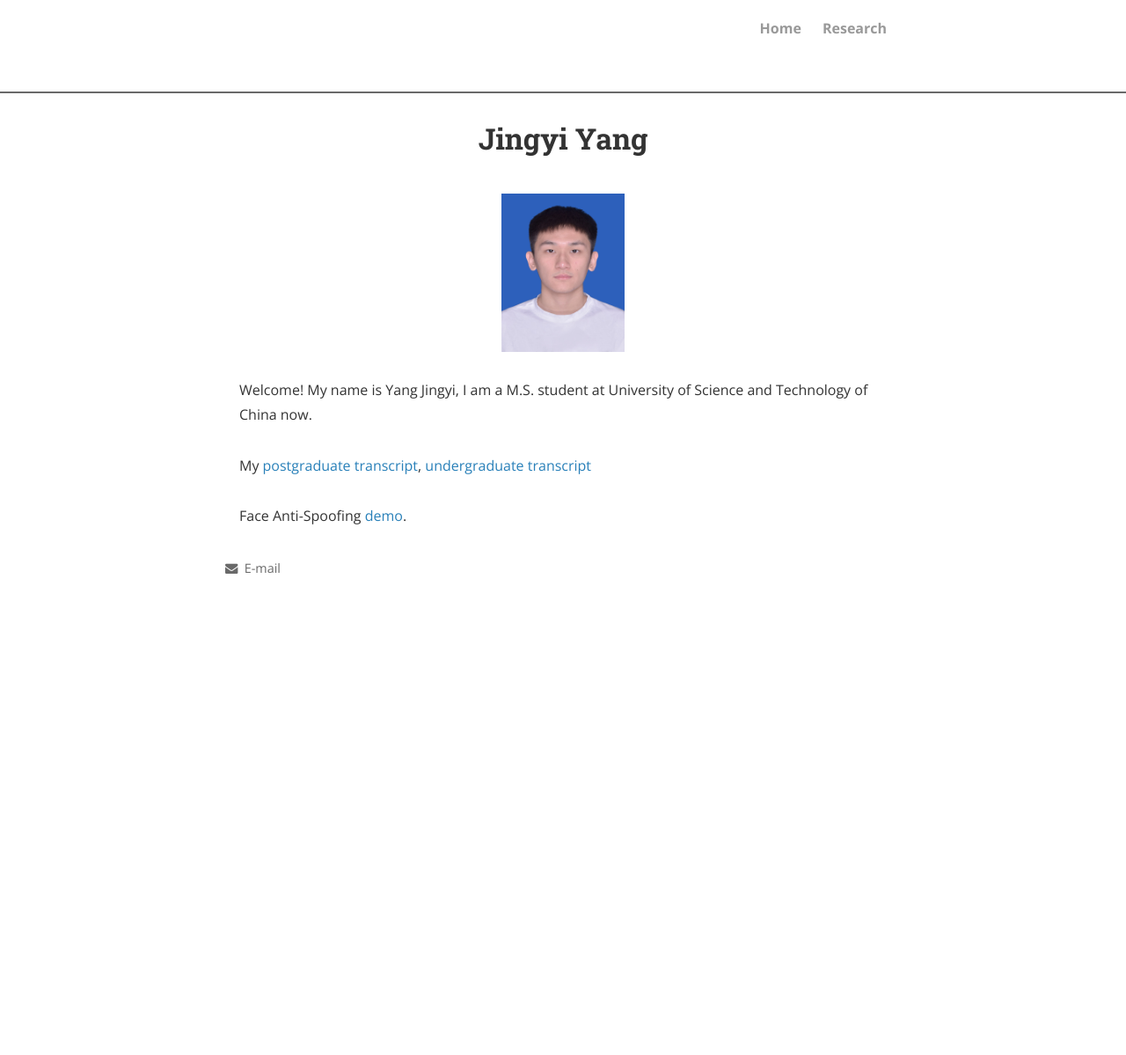
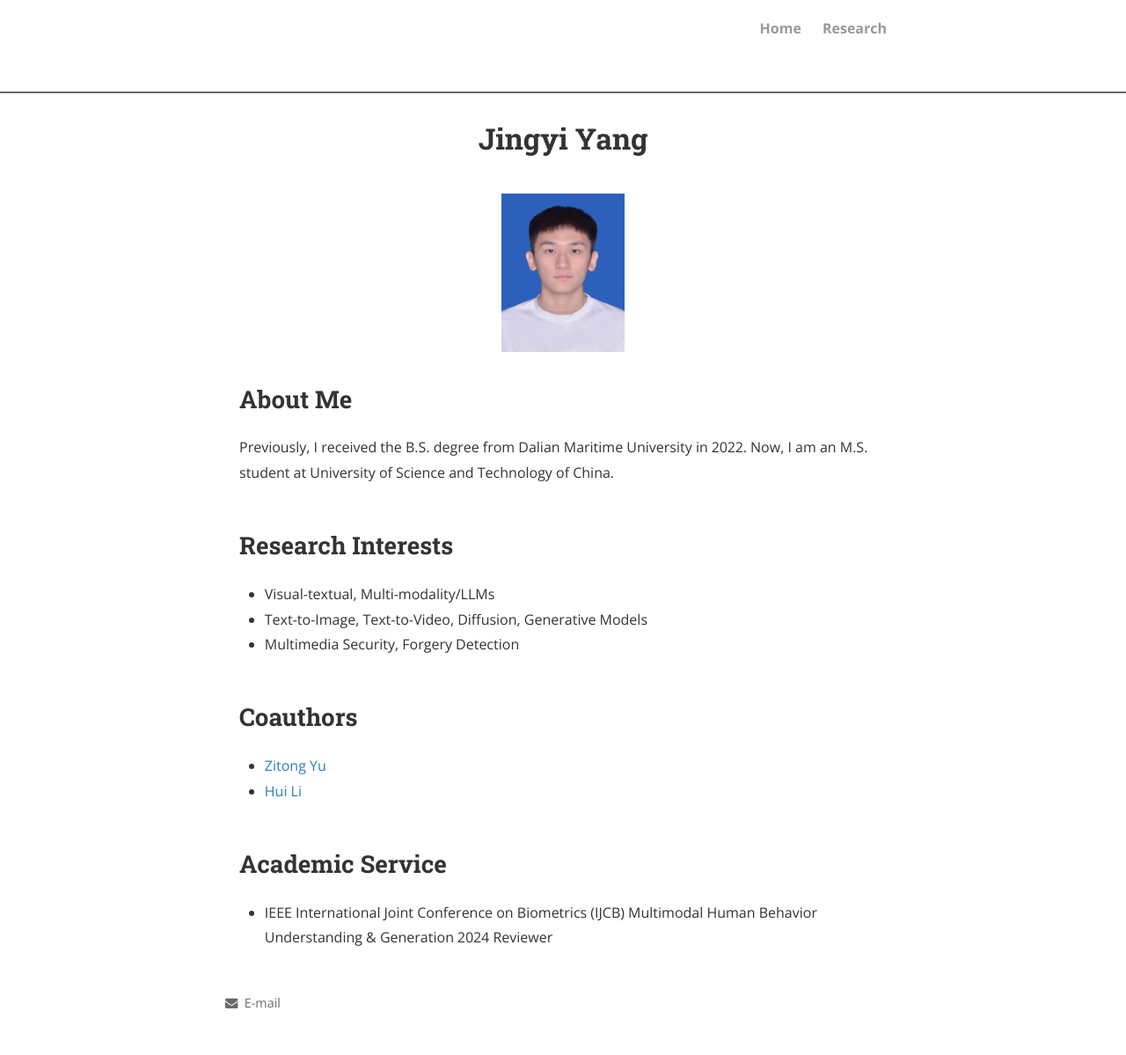
Before and after one commit to yjyddq/yjyddq.github.io, a Jekyll site: the page built from index.html, in a window 1280 px wide. Shown: the whole page at 88% size. Built offline with Jekyll 4.4.1, drawn with Linux system fonts in a browser that asks for light colours; nearby versions of some CDN libraries; comment, search, counter and statistics services are not loaded; a style sheet for code colours, icons or effects is not loaded; before the commit the page ends 900 px from its top, so only the background shows below that.

Commit message:
Update index.html

```diff
--- a/index.html
+++ b/index.html
@@ -11,13 +11,34 @@ title: Jingyi Yang
   gtag('config', 'UA-108085250-1');
 </script>
 
+<img src="profile_picture.jpg" alt="Jingyi Yang" style="width:140px;height:180px;" title="Jingyi Yang" align="middle">
+<br>
 
-<img src="profile_picture.jpg" alt="Yang Jing yi" style="width:140px;height:180px;" title="Jing yi Yang"; algin="middle">
+<h2>About Me</h2>
+<p>Previously, I received the B.S. degree from Dalian Maritime University in 2022. Now, I am an M.S. student at University of Science and Technology of China.</p>
+
 <br>
-Welcome! My name is Yang Jingyi, I am a M.S. student at University of Science and Technology of China now.
 
-<br><br>
-    My <a href="https://yjyddq.github.io/graduate_transcript.pdf" target="_self">postgraduate transcript</a>, <a href="https://yjyddq.github.io/undergraduate_transcript.pdf" target="_self">undergraduate transcript</a>
-<br><br>
-    Face Anti-Spoofing <a href="https://yjyddq.github.io/fas.mp4" target="_self">demo</a>.
+<h2>Research Interests</h2>
+<ul>
+  <li>Visual-textual, Multi-modality/LLMs</li>
+  <li>Text-to-Image, Text-to-Video, Diffusion, Generative Models</li>
+  <li>Multimedia Security, Forgery Detection</li>
+</ul>
+
+<br>
+
+<h2>Coauthors</h2>
+<ul>
+  <li><a href="https://scholar.google.com/citations?hl=zh-CN&user=ziHejLwAAAAJ" target="_self">Zitong Yu</a></li>
+  <li><a href="https://scholar.google.com/citations?user=HtG1iRsAAAAJ&hl=zh-CN&oi=ao" target="_self">Hui Li</a></li>
+</ul>
+
+<br>
+
+<h2>Academic Service</h2>
+<ul>
+  <li>IEEE International Joint Conference on Biometrics (IJCB) Multimodal Human Behavior Understanding & Generation 2024 Reviewer</li>
+</ul>
+
 </div>
```
